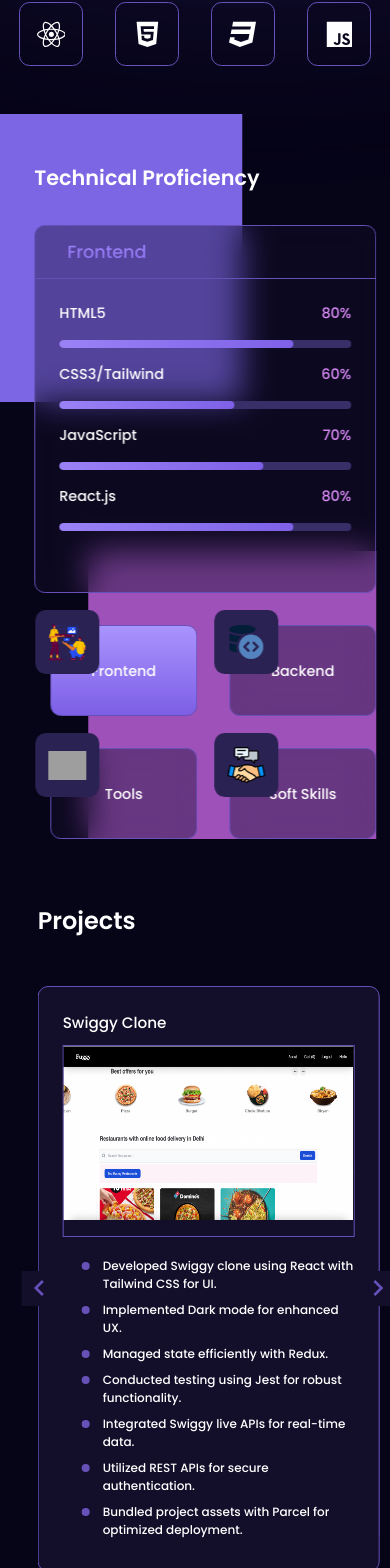
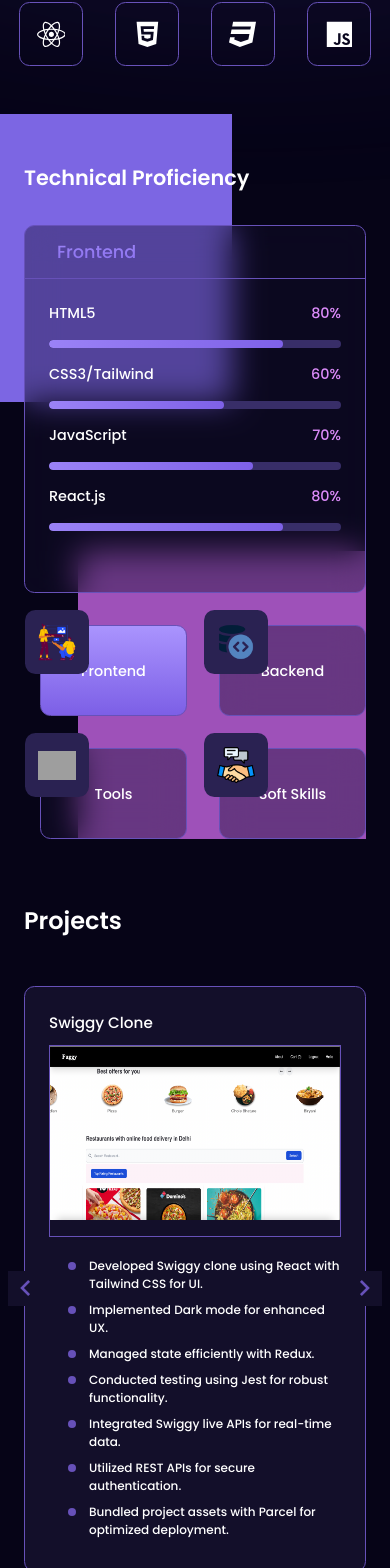
Before and after one commit to vishal124942/PORTFOLIO-1, a React (Create React App) app: page / in a window 390 px wide. Shown: the part 896-2464 px from the top of the page. Built offline with nearby package versions, Linux system fonts and the light colour scheme; grey boxes are pictures that could not be loaded.

Commit message:
UI updated

```diff
--- a/src/components/ContactMe/ContactMe.css
+++ b/src/components/ContactMe/ContactMe.css
@@ -20,8 +20,3 @@
     margin-bottom: 2rem;
   }
 }
-@media (min-width: 375px) and (max-width: 400px) {
-  .contact-container {
-    transform: translateX(4%);
-  }
-}
--- a/src/components/Projects/Projects.css
+++ b/src/components/Projects/Projects.css
@@ -53,8 +53,3 @@
     right: -1rem;
   }
 }
-@media (min-width: 375px) and (max-width: 400px) {
-  .project-container {
-    transform: translateX(4%);
-  }
-}
--- a/src/components/Skills/Skills.css
+++ b/src/components/Skills/Skills.css
@@ -73,8 +73,3 @@
     padding: 0;
   }
 }
-@media (min-width: 375px) and (max-width: 400px) {
-  .skills-container {
-    transform: translateX(3%);
-  }
-}
```
